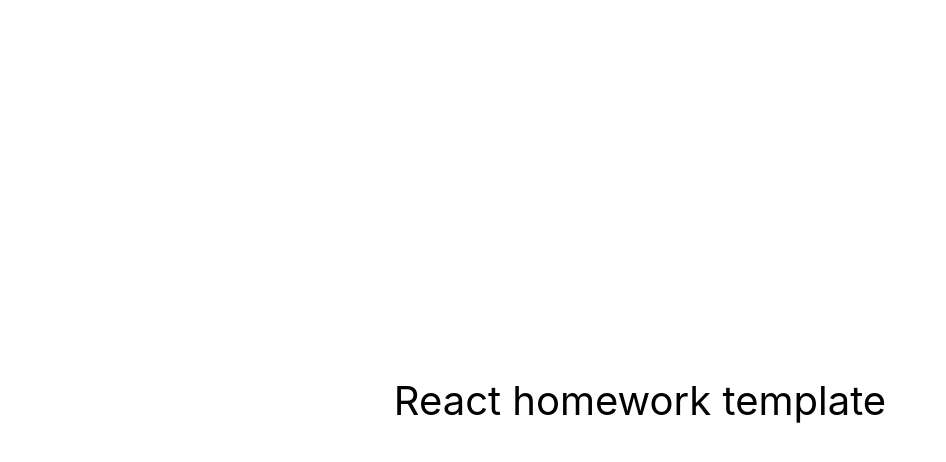
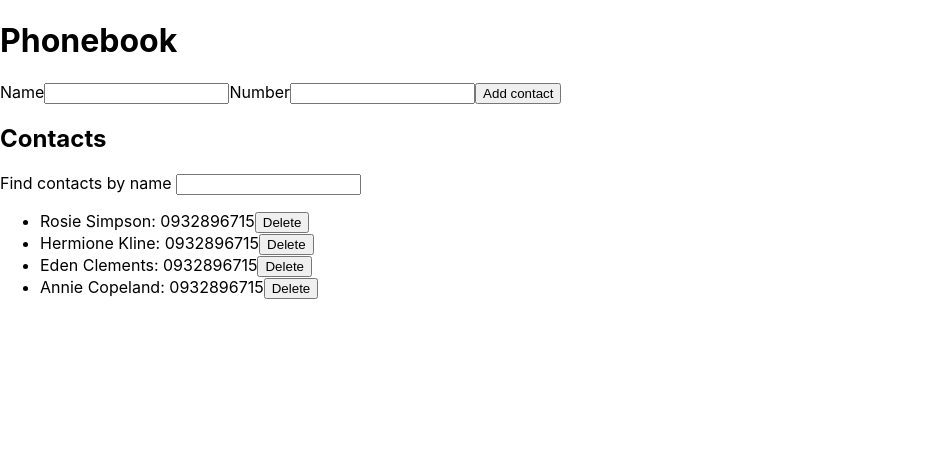
Before and after one commit to Anzhelika-Light/goit-react-hw-03-phonebook, a React (Create React App) app: page / in a window 1280 px wide. Shown: the top 462 px of the page, without its empty margins (0-946 px from the left). Built offline with nearby package versions, Linux system fonts and the light colour scheme.

Commit message:
can add and filter contacts

```diff
--- a/package.json
+++ b/package.json
@@ -7,6 +7,8 @@
     "@testing-library/jest-dom": "^5.16.3",
     "@testing-library/react": "^12.1.4",
     "@testing-library/user-event": "^13.5.0",
+    "nanoid": "^4.0.1",
+    "prop-types": "^15.8.1",
     "react": "^18.1.0",
     "react-dom": "^18.1.0",
     "react-scripts": "5.0.1",
--- a/src/components/App.jsx
+++ b/src/components/App.jsx
@@ -1,16 +1,53 @@
-export const App = () => {
-  return (
-    <div
-      style={{
-        height: '100vh',
-        display: 'flex',
-        justifyContent: 'center',
-        alignItems: 'center',
-        fontSize: 40,
-        color: '#010101'
-      }}
-    >
-      React homework template
-    </div>
-  );
-};
+import React, { Component } from 'react';
+import Form from './ContactForm/ContactForm';
+import Contacts from './Contacts/Contacts';
+import Filter from './Filter/Filter';
+import { nanoid } from 'nanoid';
+
+class App extends Component {
+  state = {
+    contacts: [
+      { id: 'id-1', name: 'Rosie Simpson', number: '0932896715' },
+      { id: 'id-2', name: 'Hermione Kline', number: '0932896715' },
+      { id: 'id-3', name: 'Eden Clements', number: '0932896715' },
+      { id: 'id-4', name: 'Annie Copeland', number: '0932896715' },
+    ],
+    filter: '',
+  };
+
+  formSubmitHandler = ({ name, number }) => {
+    const newContact = { name, number, id: nanoid() };
+
+    this.setState(({ contacts }) => ({
+      contacts: [newContact, ...contacts],
+    }));
+  };
+
+  changeFilter = e => {
+    this.setState({ filter: e.currentTarget.value });
+  };
+
+  getVisibleContacts = () => {
+    const { contacts, filter } = this.state;
+    const normalizedFilter = filter.toLowerCase();
+    return contacts.filter(contact =>
+      contact.name.toLowerCase().includes(normalizedFilter)
+    );
+  };
+
+  render() {
+    const { contacts, filter } = this.state;
+    const visibleContacts = this.getVisibleContacts();
+    return (
+      <div>
+        <h1>Phonebook</h1>
+        <Form onSubmit={this.formSubmitHandler} />
+        <h2>Contacts</h2>
+        <Filter value={filter} onChange={this.changeFilter} />
+        <Contacts contacts={visibleContacts} />
+      </div>
+    );
+  }
+}
+
+export default App;
--- /dev/null
+++ b/src/components/ContactForm/ContactForm.jsx
@@ -0,0 +1,58 @@
+import React, { Component } from 'react';
+import css from './ContactForm.module.css';
+
+class Form extends Component {
+  state = {
+    name: '',
+    number: '',
+  };
+
+  handleInputChange = e => {
+    const { name, value } = e.currentTarget;
+    this.setState({ [name]: value });
+  };
+
+  handleSubmit = e => {
+    e.preventDefault();
+    this.props.onSubmit(this.state);
+    this.reset();
+  };
+
+  reset = () => {
+    this.setState({ name: '', number: '' });
+  };
+
+  render() {
+    return (
+      <form onSubmit={this.handleSubmit}>
+        <label>
+          Name
+          <input
+            type="text"
+            name="name"
+            pattern="^[a-zA-Zа-яА-Я]+(([' -][a-zA-Zа-яА-Я ])?[a-zA-Zа-яА-Я]*)*$"
+            title="Name may contain only letters, apostrophe, dash and spaces. For example Adrian, Jacob Mercer, Charles de Batz de Castelmore d'Artagnan"
+            required
+            value={this.state.name}
+            onChange={this.handleInputChange}
+          />
+        </label>
+        <label>
+          Number
+          <input
+            type="tel"
+            name="number"
+            pattern="\+?\d{1,4}?[-.\s]?\(?\d{1,3}?\)?[-.\s]?\d{1,4}[-.\s]?\d{1,4}[-.\s]?\d{1,9}"
+            title="Phone number must be digits and can contain spaces, dashes, parentheses and can start with +"
+            required
+            value={this.state.number}
+            onChange={this.handleInputChange}
+          />
+        </label>
+        <button type="submit">Add contact</button>
+      </form>
+    );
+  }
+}
+
+export default Form;
--- /dev/null
+++ b/src/components/Contacts/Contacts.jsx
@@ -0,0 +1,20 @@
+import React, { Component } from 'react';
+import { nanoid } from 'nanoid';
+import css from './Contacts.module.css';
+
+class Contacts extends Component {
+  render() {
+    return (
+      <ul className={css.contactsList}>
+        {this.props.contacts.map(contact => (
+          <li key={nanoid()}>
+            <span>{contact.name}</span>: <span>{contact.number}</span>
+            <button type="button">Delete</button>
+          </li>
+        ))}
+      </ul>
+    );
+  }
+}
+
+export default Contacts;
--- /dev/null
+++ b/src/components/Filter/Filter.jsx
@@ -0,0 +1,10 @@
+import React from 'react';
+
+const Filter = ({ value, onChange }) => (
+  <label>
+    Find contacts by name{' '}
+    <input type="text" value={value} onChange={onChange} />
+  </label>
+);
+
+export default Filter;
--- a/src/index.js
+++ b/src/index.js
@@ -1,6 +1,6 @@
 import React from 'react';
 import ReactDOM from 'react-dom/client';
-import { App } from 'components/App';
+import App from 'components/App';
 import './index.css';
 
 ReactDOM.createRoot(document.getElementById('root')).render(
```
Also changed, not shown: src/components/ContactForm/ContactForm.module.css (added), src/components/Contacts/Contacts.module.css (added), src/components/Filter/Filter.module.css (added), 1 other file (tests, documents, lock files or other folders).
